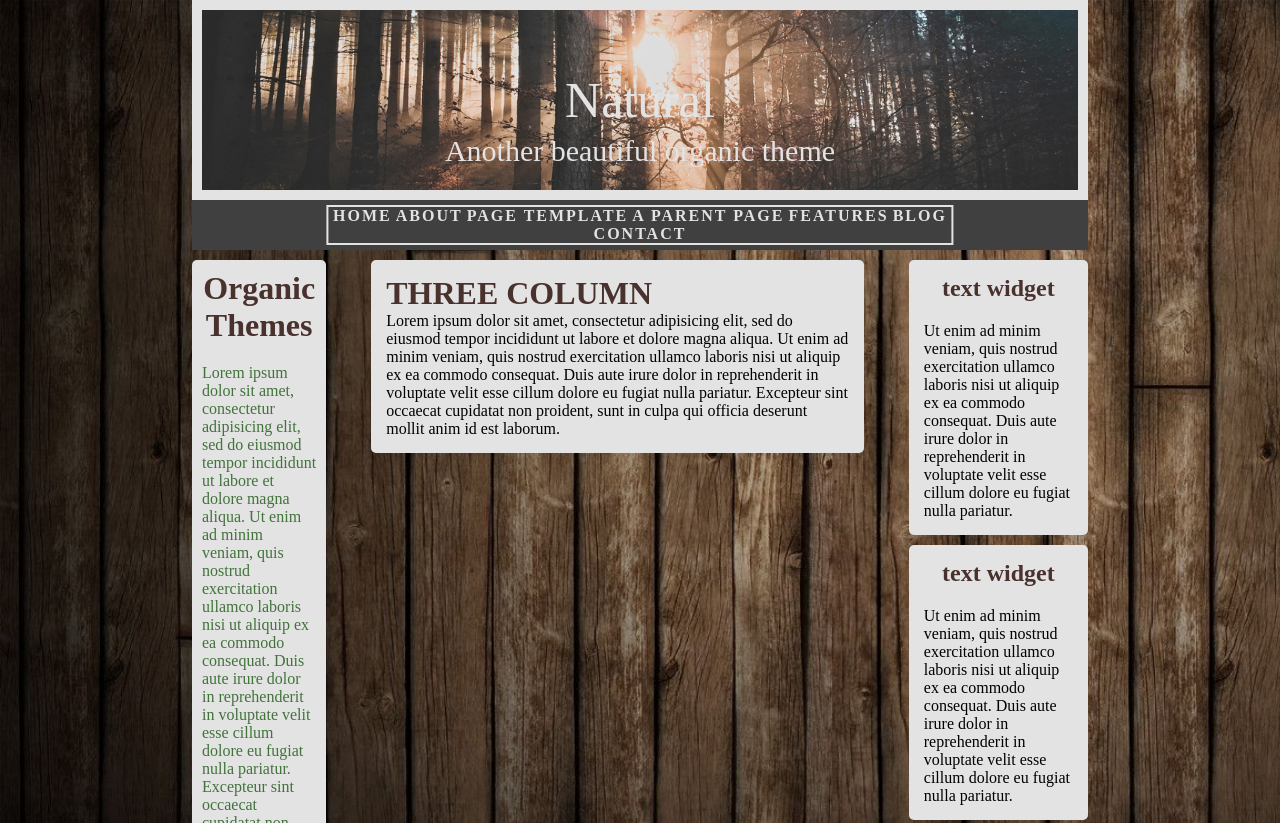
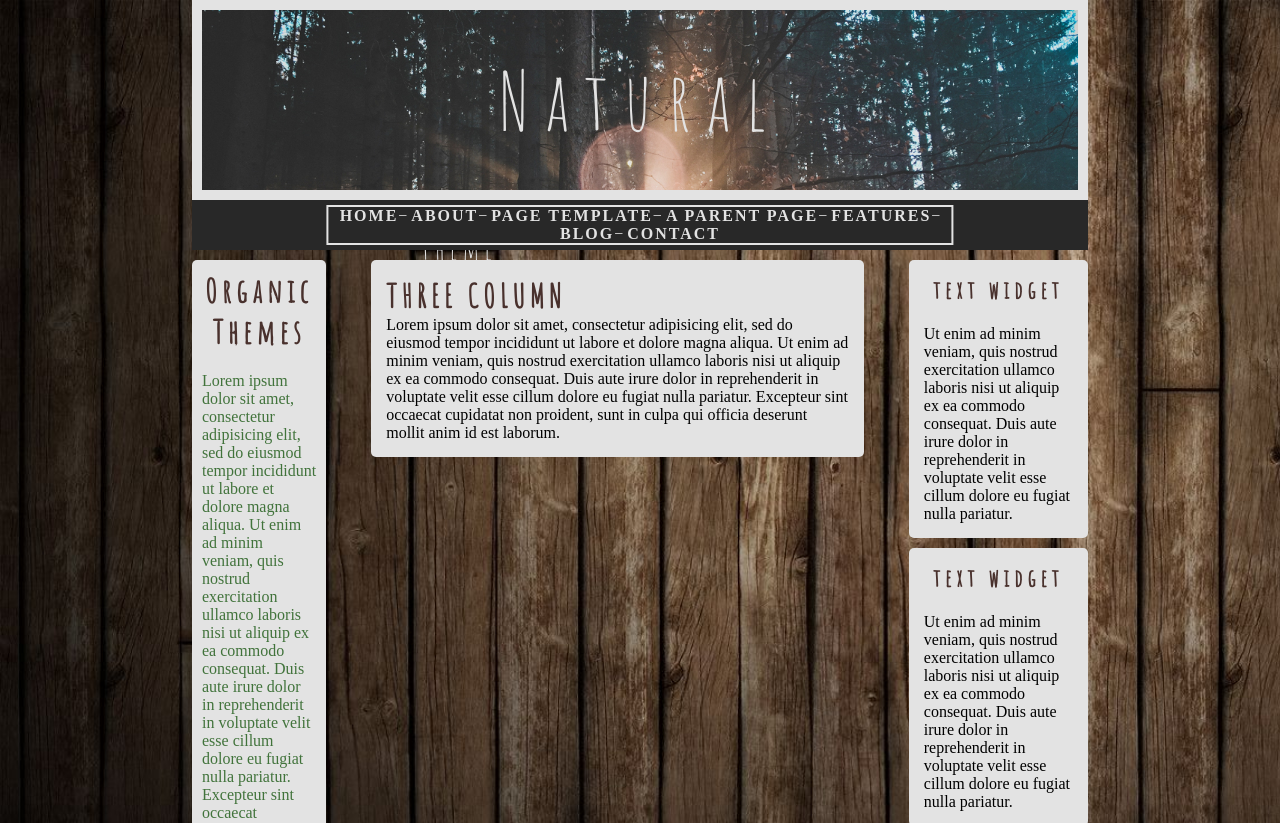
Before and after one commit to AndrewND92/htmlcss-wp, a plain HTML site: page index.html in a window 1280 px wide. Shown: the top 823 px of the page. Drawn offline with Linux system fonts and the light colour scheme.

Commit message:
progressi

```diff
--- a/css/style.css
+++ b/css/style.css
@@ -19,14 +19,14 @@ header{
   margin:0 auto;
   background-image: url(../img/bosco.jpg);
   background-size: cover;
-  background-position: bottom ;
+  background-position: top ;
   border: 10px solid #e3e3e3;
   position: relative;
 }
 nav{
   width: 100%;
   height: 50px;
-  background-color:#404040;
+  background-color:#282828;
   margin: 0 auto;
   position: relative;
   margin-bottom: 10px;
@@ -45,14 +45,18 @@ ul{
 li {
   display: inline-block;
 }
+
 a {
   color: #e3e3e3;
   font-weight: bold;
   text-decoration: none;
   letter-spacing: 2px;
 }
-
+.minus {
+  color: #e3e3e3;
+}
 footer {
+  position: relative;
   width: 100%;
   height: 50px;
   background-color: #e3e3e3;
@@ -63,10 +67,12 @@ footer {
 #titolohead{
   position: absolute;
   color: #e3e3e3;
-  font-size: 50px;
+  font-size: 80px;
   top: 50%;
   left: 50%;
   transform: translate(-50%,-50%);
+  font-family: 'Amatic SC', cursive;
+  letter-spacing: 15px;
 }
 #titolohead2{
   position: absolute;
@@ -74,7 +80,9 @@ footer {
   font-size: 30px;
   top: 50%;
   left: 50%;
-  transform: translate(-50%,100%);
+  transform: translate(-50%,125%);
+  font-family: 'Amatic SC', cursive;
+  letter-spacing: 5px;
 }
   /* TITOLI DELL'HEADER fine */
 #contenitore {
@@ -112,11 +120,14 @@ footer {
   margin: 0 5%;
   border-radius: 5px;
   padding: 15px;
+
 }
 .mid_title{
   color: #49312d;
+  font-family: 'Amatic SC', cursive;
+  letter-spacing: 5px;
+}
 
-}
 .asidedx{
   float: left;
   width:20%;
@@ -154,4 +165,9 @@ footer {
   font-weight: 600;
   color: #49312d;
   margin-bottom: 20px;
+  font-family: 'Amatic SC', cursive;
+  letter-spacing: 5px;
 }
+ img {
+   position: absolute;
+ }
--- a/index.html
+++ b/index.html
@@ -4,6 +4,7 @@
     <meta charset="utf-8">
     <title>wp</title>
     <link rel="stylesheet" href="css/style.css">
+    <link href="https://fonts.googleapis.com/css2?family=Amatic+SC&display=swap" rel="stylesheet">
   </head>
   <body>
 
@@ -18,12 +19,12 @@
       </header>
       <nav>
         <ul>
-          <li><a href="#">HOME</a></li>
-          <li><a href="#">ABOUT</a></li>
-          <li><a href="#">PAGE TEMPLATE</a></li>
-          <li><a href="#">A PARENT PAGE</a></li>
-          <li><a href="#">FEATURES</a></li>
-          <li><a href="#">BLOG</a></li>
+          <li><a href="#">HOME</a></li><span class="minus">&minus;</span>
+          <li><a href="#">ABOUT</a></li><span class="minus">&minus;</span>
+          <li><a href="#">PAGE TEMPLATE</a></li><span class="minus">&minus;</span>
+          <li><a href="#">A PARENT PAGE</a></li><span class="minus">&minus;</span>
+          <li><a href="#">FEATURES</a></li><span class="minus">&minus;</span>
+          <li><a href="#">BLOG</a></li><span class="minus">&minus;</span>
           <li><a href="#">CONTACT</a></li>
         </ul>
 
@@ -65,11 +66,16 @@
 
         </aside>
       </div>
+
       <footer>
-        <div id="footer">Pagina realizzata da Andrew_ND</div>
+        <div id="footer">
+          Pagina realizzata da Andrew_ND
+        </div>
         <hr>
+        <img src="img/instagram.webp" alt="icona instagram">
       </footer>
+
+
     </main>
-
   </body>
   </html>
```
Also changed, not shown: img/facebook.png (added), img/github.png (added), img/instagram.webp (added).
